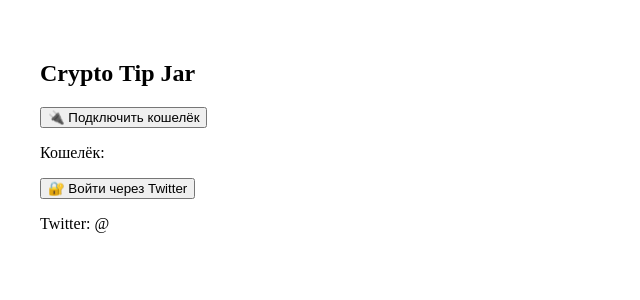
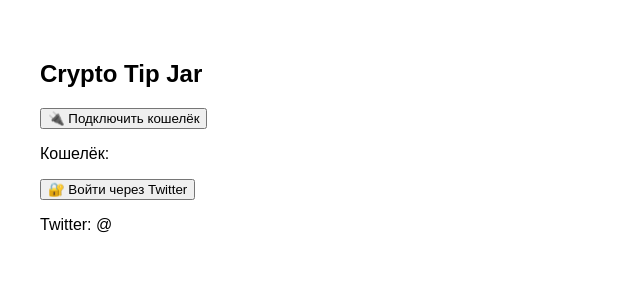
Before and after one commit to Yuichi12231/crypto-tip-frontend, a React (Vite) app: page / in a window 1280 px wide. Shown: the top 300 px of the page, without its empty margins (0-640 px from the left). Built offline with nearby package versions, Linux system fonts and the light colour scheme; the HTML template or start-up script is replaced by a standard one; what @magic-ext/oauth, magic-sdk would draw is missing.

Commit message:
Update App.jsx

```diff
--- a/src/App.jsx
+++ b/src/App.jsx
@@ -1,9 +1,9 @@
-import React, { useState } from 'react';
-import { Magic } from 'magic-sdk';
-import { OAuthExtension } from '@magic-ext/oauth';
-import { ethers } from 'ethers';
+import React, { useState } from "react";
+import { ethers } from "ethers";
+import { Magic } from "magic-sdk";
+import { OAuthExtension } from "@magic-ext/oauth";
 
-const magic = new Magic('pk_live_CBB4E24015C02A64', {
+const magic = new Magic("pk_live_CBB4E24015C02A64", {
   extensions: [new OAuthExtension()],
 });
 
@@ -17,8 +17,8 @@ const ABI = [
 ];
 
 function App() {
-  const [wallet, setWallet] = useState(null);
-  const [handle, setHandle] = useState(null);
+  const [wallet, setWallet] = useState("");
+  const [handle, setHandle] = useState("");
 
   const connectWallet = async () => {
     const provider = new ethers.providers.Web3Provider(window.ethereum);
@@ -30,16 +30,16 @@ function App() {
 
   const loginWithTwitter = async () => {
     try {
-      const result = await magic.oauth.loginWithPopup({ provider: 'twitter' });
+      const result = await magic.oauth.loginWithPopup({ provider: "twitter" });
       const twitterHandle = result.oauth.userInfo.raw.user.screen_name;
       setHandle(twitterHandle);
-    } catch (err) {
-      console.error('Ошибка авторизации:', err);
+    } catch (error) {
+      console.error("Ошибка авторизации:", error);
     }
   };
 
   return (
-    <div style={{ padding: '2rem' }}>
+    <div style={{ padding: "2rem", fontFamily: "sans-serif" }}>
       <h2>Crypto Tip Jar</h2>
       <button onClick={connectWallet}>🔌 Подключить кошелёк</button>
       <p>Кошелёк: {wallet}</p>
```
